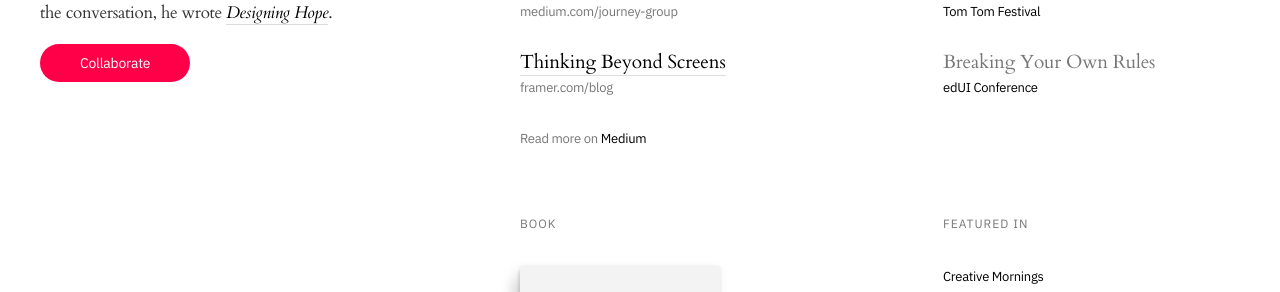
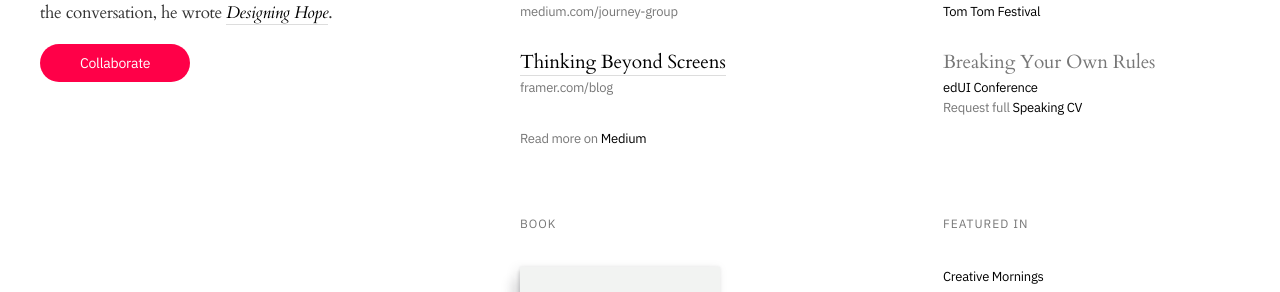
Before and after one commit to jeremydcherry/jeremydcherry.github.io, a Jekyll site: the page built from index.md, in a window 1280 px wide. Shown: the part 404-696 px from the top of the page. Built offline with Jekyll 4.4.1, drawn with Linux system fonts in a browser that asks for light colours.

Commit message:
Added additional contact link

```diff
--- a/index.md
+++ b/index.md
@@ -66,6 +66,8 @@ title: Jeremy D. Cherry
 	<!-- Event 5 -->
 	<h2>Breaking Your Own Rules</h2>
 	<h4><a href="https://virginiahumanities.org/" class="event">edUI Conference</a></h4>
+	<!-- Request -->
+	<h4>Request full <a href="mailto:jeremy@jeremydcherry.com" class="event">Speaking CV</a></h4>
   </div>
 </div>
 
```
